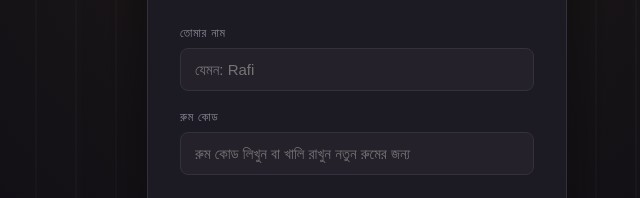
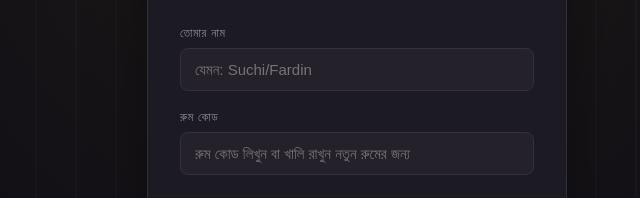
Before and after one commit to pcsalmanfardin/videoparty, a website: page public/index.html in a window 1280 px wide. Shown: the part 300-498 px from the top of the page, 283-923 px from the left. Drawn offline with nearby package versions, Linux system fonts and the light colour scheme; no server answers.

Commit message:
Update index.html

```diff
--- a/public/index.html
+++ b/public/index.html
@@ -26,7 +26,7 @@
     <p class="subtitle">বন্ধুর সাথে একসাথে ভিডিও দেখুন, ভয়েসে কথা বলুন, চ্যাট করুন।</p>
 
     <label>তোমার নাম</label>
-    <input id="name-input" type="text" placeholder="যেমন: Rafi" maxlength="30" />
+    <input id="name-input" type="text" placeholder="যেমন: Suchi/Fardin" maxlength="30" />
 
     <label>রুম কোড</label>
     <input id="room-input" type="text" placeholder="রুম কোড লিখুন বা খালি রাখুন নতুন রুমের জন্য" maxlength="20" />
```
